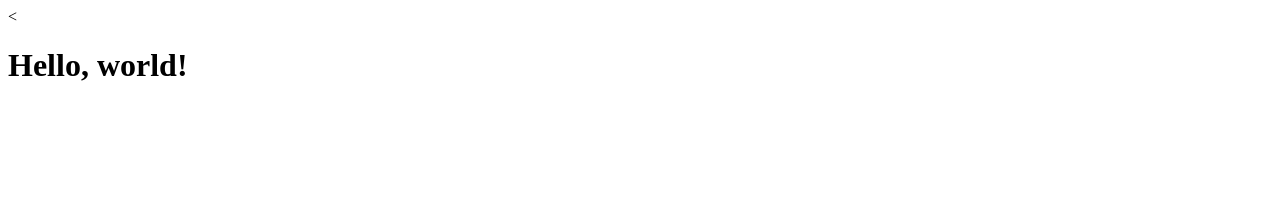
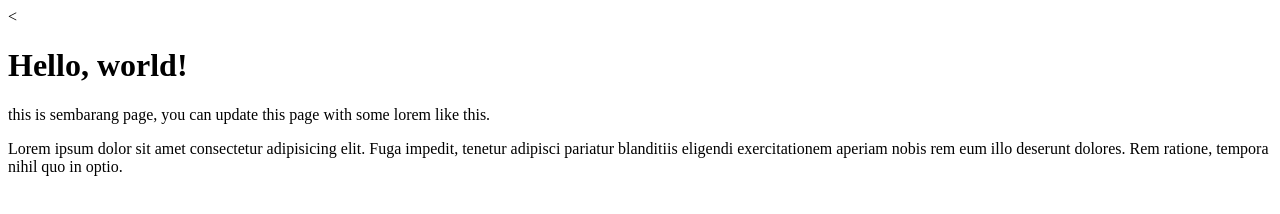
Before and after one commit to hafidahmad27/desain-web, a plain HTML site: page sembarang.html in a window 1280 px wide. Drawn offline with Linux system fonts and the light colour scheme.

Commit message:
link to sembarang page and lorem on sembarang page

```diff
--- a/sembarang.html
+++ b/sembarang.html
@@ -7,5 +7,11 @@
   </head>
   <body>
     <h1>Hello, world!</h1>
+    <p>
+      this is sembarang page, you can update this page with some lorem like this.
+    </p>
+    <p>
+      Lorem ipsum dolor sit amet consectetur adipisicing elit. Fuga impedit, tenetur adipisci pariatur blanditiis eligendi exercitationem aperiam nobis rem eum illo deserunt dolores. Rem ratione, tempora nihil quo in optio.
+    </p>
   </body>
 </html>
```
Also changed, not shown: index.html (+3 -0 lines).
